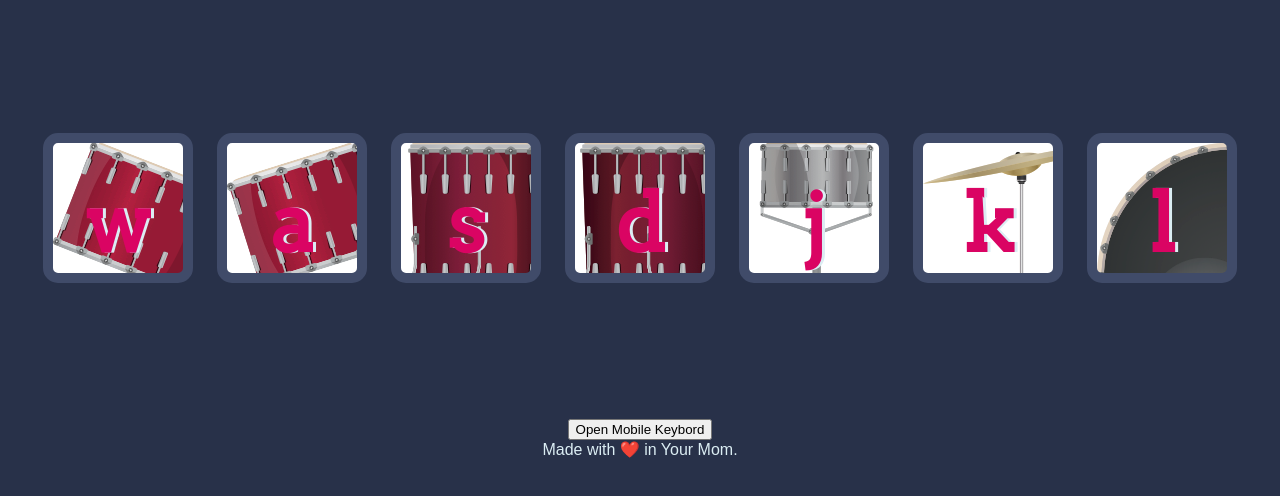
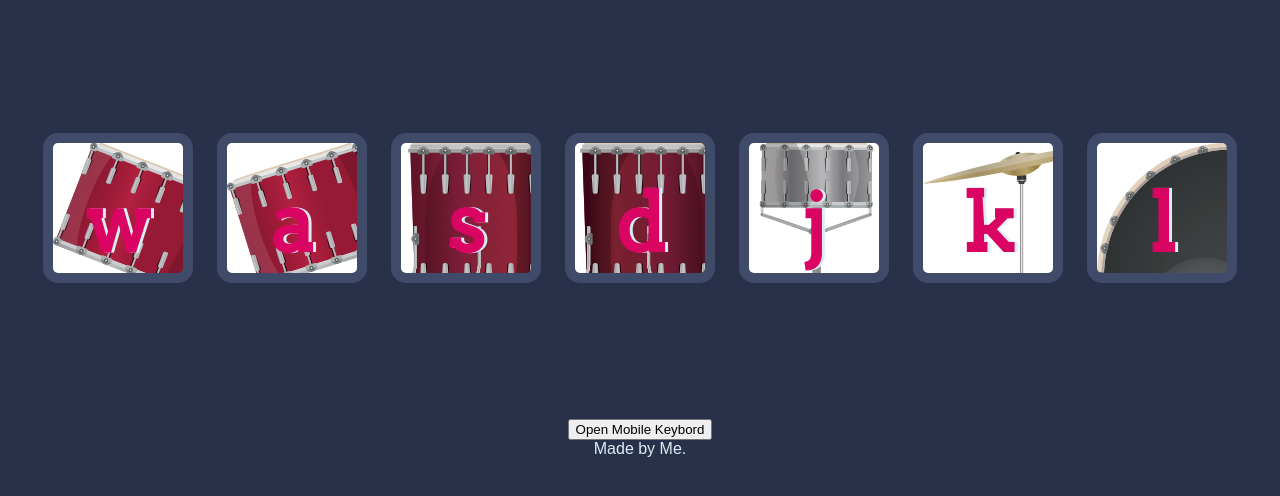
Before and after one commit to UPTNicaGit/DrumsGame, a plain HTML site: page index.html in a window 1280 px wide. Shown: the part 156-652 px from the top of the page. Drawn offline with Linux system fonts and the light colour scheme.

Commit message:
Update index.html

```diff
--- a/index.html
+++ b/index.html
@@ -27,7 +27,7 @@
 
   <script src="index.js" type="text/javascript"></script>
   <footer>
-    Made with ❤️ in Your Mom.
+    Made by Me.
   </footer>
 </body>
 
```
